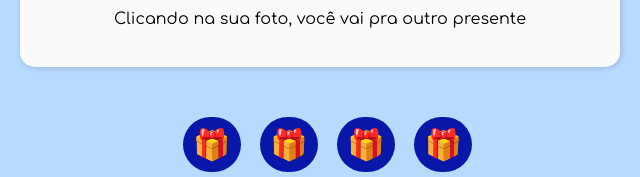
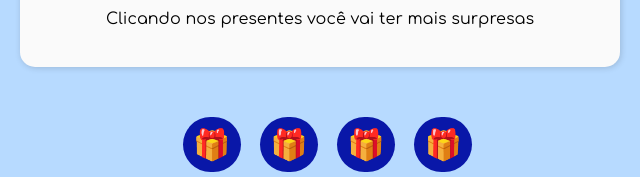
Before and after one commit to GuilCMattos/feliz_anivers-rio_helo, a plain HTML site: page index.html in a window 1280 px wide. Shown: the part 1301-1478 px from the top of the page, 320-960 px from the left. Drawn offline with Linux system fonts and the light colour scheme.

Commit message:
trocadefrase

```diff
--- a/index.html
+++ b/index.html
@@ -31,7 +31,7 @@
 
           </ul>
           <iframe src="https://giphy.com/embed/feio2yIUMtdqWjRiaF" width="480" height="480" frameBorder="0" class="giphy-embed" allowFullScreen></iframe><p><a href="https://giphy.com/gifs/Just-Dance-birthday-happybirthday-bday-feio2yIUMtdqWjRiaF"></a></p>
-          <p>Clicando na sua foto, você vai pra outro presente</p>
+          <p>Clicando nos presentes você vai ter mais surpresas</p>
 
     </div>
     <div class="secondSession" id="secondSession">
```
